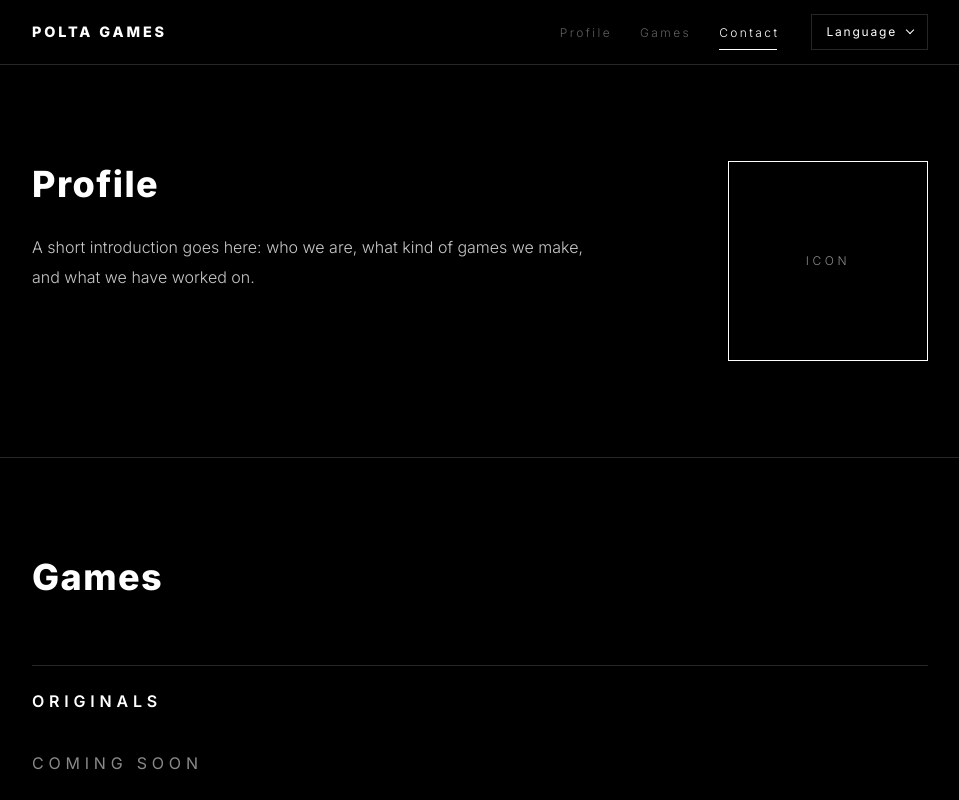
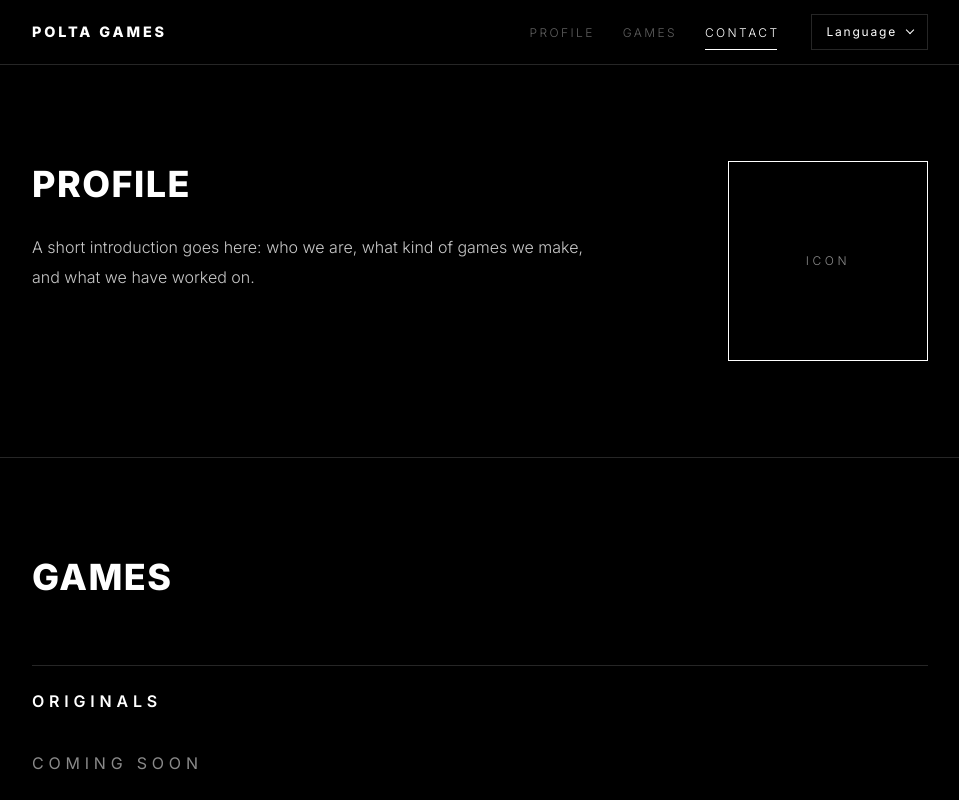
Before and after one commit to poltagames/poltagames.github.io, a plain HTML site: page index.html in a window 1280 px wide. Shown: the top 800 px of the page, without its empty margins (160-1119 px from the left). Drawn offline with Linux system fonts and the light colour scheme.

Commit message:
項目の名前（上の帯と見出し）をどの言語でも英語の PROFILE / GAMES / CONTACT に
Co-Authored-By: Claude Opus 5.5 <noreply@anthropic.com>
Claude-Session: https://claude.ai/code/session_01MKR2T7H99apvpcVZzmm9is

```diff
--- a/index.html
+++ b/index.html
@@ -191,23 +191,23 @@
     </div>
   </nav>
 
-  <!-- ②: 項目を <section id="英字の名前" data-nav="訳のキー">…</section> で上から順につなげて置く。
-       上の帯の項目名は data-nav のキーの文（TEXTS）で自動で並び、押すとその項目へスクロールする -->
+  <!-- ②: 項目を <section id="英字の名前" data-nav="上の帯に出す名前">…</section> で上から順につなげて置く。
+       上の帯の項目名は data-nav の文がそのまま（どの言語でも同じ英語で）並び、押すとその項目へスクロールする -->
   <main id="content">
     <!-- プロフィール。アイコンは site/images/ に置いて <img class="profile-icon" src="images/…" alt="POLTA GAMES"> にする（正方形・透過の PNG でよい） -->
-    <section id="profile" data-nav="profile">
+    <section id="profile" data-nav="PROFILE">
       <div class="wrap section-body profile">
         <div>
-          <h2 class="section-title" data-i18n="profile">Profile</h2>
+          <h2 class="section-title">PROFILE</h2>
           <p class="profile-text" data-i18n="phProfile">A short introduction goes here: who we are, what kind of games we make, and what we have worked on.</p>
         </div>
         <div class="profile-icon placeholder">ICON</div>
       </div>
     </section>
     <!-- ゲーム: 自作のゲームと開発に協力したゲーム -->
-    <section id="games" data-nav="games">
+    <section id="games" data-nav="GAMES">
       <div class="wrap section-body">
-        <h2 class="section-title" data-i18n="games">Games</h2>
+        <h2 class="section-title">GAMES</h2>
         <!-- POLTA GAMES のゲーム -->
         <div class="group" id="originals">
           <h3 class="group-title">ORIGINALS</h3>
@@ -337,9 +337,9 @@
   </main>
 
   <footer>
-    <div class="wrap contact" id="contact" data-nav="contact">
+    <div class="wrap contact" id="contact" data-nav="CONTACT">
       <div>
-        <h2 class="section-title" data-i18n="contact">Contact</h2>
+        <h2 class="section-title">CONTACT</h2>
       </div>
       <form id="contactForm">
         <div class="field">
@@ -383,16 +383,16 @@
   const STORAGE_KEY = "poltagames-lang";
   // 言語ごとの文（data-i18n="キー" を付けた要素の文を差し替える。訳の無いキーは英語、英語にも無ければ元の文のまま）
   const TEXTS = {
-    en: { phProfile: "A short introduction goes here: who we are, what kind of games we make, and what we have worked on.", profile: "Profile", pageTitle: "Polta Games", pageDesc: "Official website of POLTA GAMES, an independent game development studio.", phTitle: "Game Title", phText: "A short description of the game goes here: what kind of game it is and what makes it fun, in two or three lines.", phRole: "What we contributed goes here.", contribution: "Our Contribution", games: "Games", contact: "Contact", name: "Name", email: "Email", message: "Message", send: "Review in Mail App", subject: "Inquiry from the POLTA GAMES website", byMail: "Contact us by email", copied: "Copied" },
-    ja: { phProfile: "プロフィールの説明がここに入ります。どんな人・スタジオなのか、どんなゲームを作っているのか、これまでの活動などを書きます。", profile: "プロフィール", pageTitle: "Polta Games｜ポルタゲームズ", pageDesc: "個人ゲーム開発スタジオ「ポルタゲームズ」の公式サイトです。", phTitle: "ゲームタイトル", phText: "ゲーム概要がここに入ります。どんなゲームなのか、遊びどころを 2〜3 行で書きます。", phRole: "協力した部分がここに入ります。", contribution: "協力内容", games: "ゲーム", contact: "お問い合わせ", name: "お名前", email: "メールアドレス", message: "お問い合わせ内容", send: "メールアプリで確認", subject: "POLTA GAMES サイトからのお問い合わせ", byMail: "メールアドレスから問い合わせる", copied: "コピーしました" },
-    "zh-CN": { phProfile: "这里是简介。介绍我们是谁、制作什么样的游戏，以及至今的活动经历。", profile: "简介", pageTitle: "Polta Games", pageDesc: "独立游戏开发工作室 POLTA GAMES 的官方网站。", phTitle: "游戏标题", phText: "这里是游戏简介。用两三行介绍这是一款怎样的游戏，以及它的乐趣所在。", phRole: "这里填写我们参与的部分。", contribution: "合作内容", games: "游戏", contact: "联系我们", name: "姓名", email: "电子邮箱", message: "咨询内容", send: "在邮件应用中确认", subject: "来自 POLTA GAMES 网站的咨询", byMail: "通过电子邮件联系", copied: "已复制" },
-    "zh-TW": { phProfile: "這裡是簡介。介紹我們是誰、製作什麼樣的遊戲，以及至今的活動經歷。", profile: "簡介", pageTitle: "Polta Games", pageDesc: "獨立遊戲開發工作室 POLTA GAMES 的官方網站。", phTitle: "遊戲標題", phText: "這裡是遊戲簡介。用兩三行介紹這是一款什麼樣的遊戲，以及它的樂趣所在。", phRole: "這裡填寫我們參與的部分。", contribution: "合作內容", games: "遊戲", contact: "聯絡我們", name: "姓名", email: "電子郵件", message: "詢問內容", send: "在郵件應用程式中確認", subject: "來自 POLTA GAMES 網站的詢問", byMail: "透過電子郵件聯絡", copied: "已複製" },
-    ko: { phProfile: "여기에 프로필 소개가 들어갑니다. 어떤 사람·스튜디오인지, 어떤 게임을 만들고 있는지, 지금까지의 활동 등을 적습니다.", profile: "프로필", pageTitle: "Polta Games", pageDesc: "인디 게임 개발 스튜디오 POLTA GAMES의 공식 사이트입니다.", phTitle: "게임 타이틀", phText: "여기에 게임 개요가 들어갑니다. 어떤 게임인지, 어떤 점이 재미있는지 2~3줄로 적습니다.", phRole: "여기에 협력한 부분이 들어갑니다.", contribution: "협력 내용", games: "게임", contact: "문의", name: "이름", email: "이메일 주소", message: "문의 내용", send: "메일 앱에서 확인", subject: "POLTA GAMES 웹사이트 문의", byMail: "이메일로 문의하기", copied: "복사했습니다" },
-    es: { phProfile: "Aquí va una breve presentación: quiénes somos, qué tipo de juegos hacemos y en qué hemos trabajado.", profile: "Perfil", pageTitle: "Polta Games", pageDesc: "Sitio web oficial de POLTA GAMES, estudio independiente de desarrollo de videojuegos.", phTitle: "Título del juego", phText: "Aquí va la descripción del juego: qué tipo de juego es y qué lo hace divertido, en dos o tres líneas.", phRole: "Aquí va nuestra parte en el desarrollo.", contribution: "Nuestra contribución", games: "Juegos", contact: "Contacto", name: "Nombre", email: "Correo electrónico", message: "Mensaje", send: "Revisar en la app de correo", subject: "Consulta desde el sitio web de POLTA GAMES", byMail: "Contactar por correo electrónico", copied: "Copiado" },
-    fr: { phProfile: "Ici, une courte présentation : qui nous sommes, quels jeux nous créons et nos réalisations passées.", profile: "Profil", pageTitle: "Polta Games", pageDesc: "Site officiel de POLTA GAMES, studio indépendant de développement de jeux vidéo.", phTitle: "Titre du jeu", phText: "Ici, la présentation du jeu : de quel type de jeu il s’agit et ce qui le rend amusant, en deux ou trois lignes.", phRole: "Ici, notre contribution au projet.", contribution: "Notre contribution", games: "Jeux", contact: "Contact", name: "Nom", email: "Adresse e-mail", message: "Message", send: "Vérifier dans l’app de messagerie", subject: "Demande depuis le site de POLTA GAMES", byMail: "Nous contacter par e-mail", copied: "Copié" },
-    de: { phProfile: "Hier steht eine kurze Vorstellung: wer wir sind, welche Spiele wir machen und woran wir bisher gearbeitet haben.", profile: "Profil", pageTitle: "Polta Games", pageDesc: "Offizielle Website von POLTA GAMES, einem unabhängigen Spieleentwicklungsstudio.", phTitle: "Spieltitel", phText: "Hier steht eine kurze Beschreibung des Spiels: was für ein Spiel es ist und was es besonders macht, in zwei bis drei Zeilen.", phRole: "Hier steht unser Beitrag zum Projekt.", contribution: "Unser Beitrag", games: "Spiele", contact: "Kontakt", name: "Name", email: "E-Mail-Adresse", message: "Nachricht", send: "In der Mail-App prüfen", subject: "Anfrage über die Website von POLTA GAMES", byMail: "Per E-Mail kontaktieren", copied: "Kopiert" },
-    "pt-BR": { phProfile: "Aqui vai uma breve apresentação: quem somos, que tipo de jogos fazemos e em que já trabalhamos.", profile: "Perfil", pageTitle: "Polta Games", pageDesc: "Site oficial da POLTA GAMES, estúdio independente de desenvolvimento de jogos.", phTitle: "Título do jogo", phText: "Aqui vai a descrição do jogo: que tipo de jogo é e o que o torna divertido, em duas ou três linhas.", phRole: "Aqui vai a nossa parte no desenvolvimento.", contribution: "Nossa contribuição", games: "Jogos", contact: "Contato", name: "Nome", email: "E-mail", message: "Mensagem", send: "Revisar no app de e-mail", subject: "Contato pelo site da POLTA GAMES", byMail: "Fale conosco por e-mail", copied: "Copiado" },
-    ru: { phProfile: "Здесь будет краткое описание: кто мы, какие игры создаём и над чем работали.", profile: "Профиль", pageTitle: "Polta Games", pageDesc: "Официальный сайт POLTA GAMES — независимой студии разработки игр.", phTitle: "Название игры", phText: "Здесь будет описание игры: что это за игра и чем она интересна, в двух-трёх строках.", phRole: "Здесь будет описание нашего участия.", contribution: "Наш вклад", games: "Игры", contact: "Связаться с нами", name: "Имя", email: "Электронная почта", message: "Сообщение", send: "Проверить в почтовом приложении", subject: "Обращение с сайта POLTA GAMES", byMail: "Написать нам на электронную почту", copied: "Скопировано" },
+    en: { phProfile: "A short introduction goes here: who we are, what kind of games we make, and what we have worked on.", pageTitle: "Polta Games", pageDesc: "Official website of POLTA GAMES, an independent game development studio.", phTitle: "Game Title", phText: "A short description of the game goes here: what kind of game it is and what makes it fun, in two or three lines.", phRole: "What we contributed goes here.", contribution: "Our Contribution", name: "Name", email: "Email", message: "Message", send: "Review in Mail App", subject: "Inquiry from the POLTA GAMES website", byMail: "Contact us by email", copied: "Copied" },
+    ja: { phProfile: "プロフィールの説明がここに入ります。どんな人・スタジオなのか、どんなゲームを作っているのか、これまでの活動などを書きます。", pageTitle: "Polta Games｜ポルタゲームズ", pageDesc: "個人ゲーム開発スタジオ「ポルタゲームズ」の公式サイトです。", phTitle: "ゲームタイトル", phText: "ゲーム概要がここに入ります。どんなゲームなのか、遊びどころを 2〜3 行で書きます。", phRole: "協力した部分がここに入ります。", contribution: "協力内容", name: "お名前", email: "メールアドレス", message: "お問い合わせ内容", send: "メールアプリで確認", subject: "POLTA GAMES サイトからのお問い合わせ", byMail: "メールアドレスから問い合わせる", copied: "コピーしました" },
+    "zh-CN": { phProfile: "这里是简介。介绍我们是谁、制作什么样的游戏，以及至今的活动经历。", pageTitle: "Polta Games", pageDesc: "独立游戏开发工作室 POLTA GAMES 的官方网站。", phTitle: "游戏标题", phText: "这里是游戏简介。用两三行介绍这是一款怎样的游戏，以及它的乐趣所在。", phRole: "这里填写我们参与的部分。", contribution: "合作内容", name: "姓名", email: "电子邮箱", message: "咨询内容", send: "在邮件应用中确认", subject: "来自 POLTA GAMES 网站的咨询", byMail: "通过电子邮件联系", copied: "已复制" },
+    "zh-TW": { phProfile: "這裡是簡介。介紹我們是誰、製作什麼樣的遊戲，以及至今的活動經歷。", pageTitle: "Polta Games", pageDesc: "獨立遊戲開發工作室 POLTA GAMES 的官方網站。", phTitle: "遊戲標題", phText: "這裡是遊戲簡介。用兩三行介紹這是一款什麼樣的遊戲，以及它的樂趣所在。", phRole: "這裡填寫我們參與的部分。", contribution: "合作內容", name: "姓名", email: "電子郵件", message: "詢問內容", send: "在郵件應用程式中確認", subject: "來自 POLTA GAMES 網站的詢問", byMail: "透過電子郵件聯絡", copied: "已複製" },
+    ko: { phProfile: "여기에 프로필 소개가 들어갑니다. 어떤 사람·스튜디오인지, 어떤 게임을 만들고 있는지, 지금까지의 활동 등을 적습니다.", pageTitle: "Polta Games", pageDesc: "인디 게임 개발 스튜디오 POLTA GAMES의 공식 사이트입니다.", phTitle: "게임 타이틀", phText: "여기에 게임 개요가 들어갑니다. 어떤 게임인지, 어떤 점이 재미있는지 2~3줄로 적습니다.", phRole: "여기에 협력한 부분이 들어갑니다.", contribution: "협력 내용", name: "이름", email: "이메일 주소", message: "문의 내용", send: "메일 앱에서 확인", subject: "POLTA GAMES 웹사이트 문의", byMail: "이메일로 문의하기", copied: "복사했습니다" },
+    es: { phProfile: "Aquí va una breve presentación: quiénes somos, qué tipo de juegos hacemos y en qué hemos trabajado.", pageTitle: "Polta Games", pageDesc: "Sitio web oficial de POLTA GAMES, estudio independiente de desarrollo de videojuegos.", phTitle: "Título del juego", phText: "Aquí va la descripción del juego: qué tipo de juego es y qué lo hace divertido, en dos o tres líneas.", phRole: "Aquí va nuestra parte en el desarrollo.", contribution: "Nuestra contribución", name: "Nombre", email: "Correo electrónico", message: "Mensaje", send: "Revisar en la app de correo", subject: "Consulta desde el sitio web de POLTA GAMES", byMail: "Contactar por correo electrónico", copied: "Copiado" },
+    fr: { phProfile: "Ici, une courte présentation : qui nous sommes, quels jeux nous créons et nos réalisations passées.", pageTitle: "Polta Games", pageDesc: "Site officiel de POLTA GAMES, studio indépendant de développement de jeux vidéo.", phTitle: "Titre du jeu", phText: "Ici, la présentation du jeu : de quel type de jeu il s’agit et ce qui le rend amusant, en deux ou trois lignes.", phRole: "Ici, notre contribution au projet.", contribution: "Notre contribution", name: "Nom", email: "Adresse e-mail", message: "Message", send: "Vérifier dans l’app de messagerie", subject: "Demande depuis le site de POLTA GAMES", byMail: "Nous contacter par e-mail", copied: "Copié" },
+    de: { phProfile: "Hier steht eine kurze Vorstellung: wer wir sind, welche Spiele wir machen und woran wir bisher gearbeitet haben.", pageTitle: "Polta Games", pageDesc: "Offizielle Website von POLTA GAMES, einem unabhängigen Spieleentwicklungsstudio.", phTitle: "Spieltitel", phText: "Hier steht eine kurze Beschreibung des Spiels: was für ein Spiel es ist und was es besonders macht, in zwei bis drei Zeilen.", phRole: "Hier steht unser Beitrag zum Projekt.", contribution: "Unser Beitrag", name: "Name", email: "E-Mail-Adresse", message: "Nachricht", send: "In der Mail-App prüfen", subject: "Anfrage über die Website von POLTA GAMES", byMail: "Per E-Mail kontaktieren", copied: "Kopiert" },
+    "pt-BR": { phProfile: "Aqui vai uma breve apresentação: quem somos, que tipo de jogos fazemos e em que já trabalhamos.", pageTitle: "Polta Games", pageDesc: "Site oficial da POLTA GAMES, estúdio independente de desenvolvimento de jogos.", phTitle: "Título do jogo", phText: "Aqui vai a descrição do jogo: que tipo de jogo é e o que o torna divertido, em duas ou três linhas.", phRole: "Aqui vai a nossa parte no desenvolvimento.", contribution: "Nossa contribuição", name: "Nome", email: "E-mail", message: "Mensagem", send: "Revisar no app de e-mail", subject: "Contato pelo site da POLTA GAMES", byMail: "Fale conosco por e-mail", copied: "Copiado" },
+    ru: { phProfile: "Здесь будет краткое описание: кто мы, какие игры создаём и над чем работали.", pageTitle: "Polta Games", pageDesc: "Официальный сайт POLTA GAMES — независимой студии разработки игр.", phTitle: "Название игры", phText: "Здесь будет описание игры: что это за игра и чем она интересна, в двух-трёх строках.", phRole: "Здесь будет описание нашего участия.", contribution: "Наш вклад", name: "Имя", email: "Электронная почта", message: "Сообщение", send: "Проверить в почтовом приложении", subject: "Обращение с сайта POLTA GAMES", byMail: "Написать нам на электронную почту", copied: "Скопировано" },
   };
   const text = key => (TEXTS[document.documentElement.lang] || {})[key] ?? TEXTS[DEFAULT_LANG][key];
 
@@ -470,7 +470,6 @@
     const li = document.createElement("li");
     const a = document.createElement("a");
     a.href = "#" + section.id;
-    a.dataset.i18n = section.dataset.nav;
     a.textContent = section.dataset.nav;
     li.append(a);
     navLinks.append(li);
```
